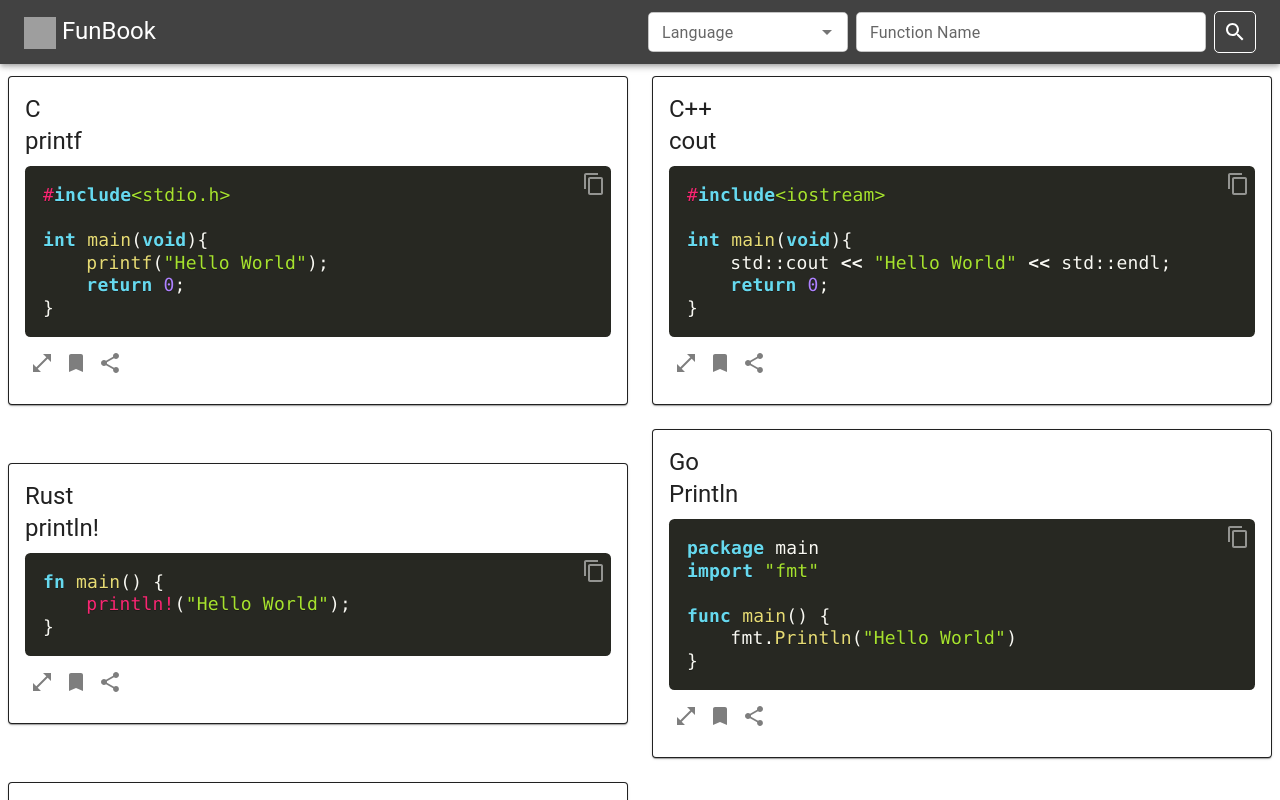
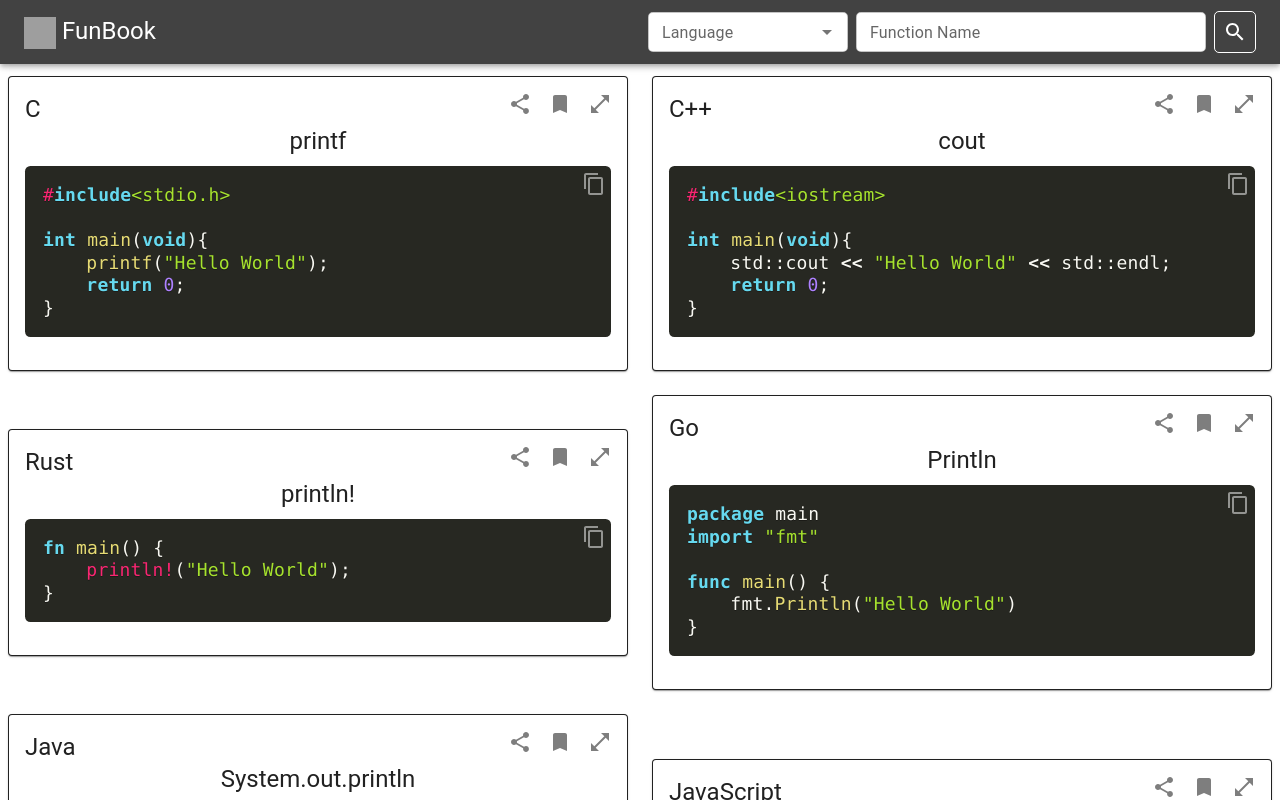
Before and after one commit to yashikota/funbook, a React (Vite) app: page / in a window 1280 px wide. Shown: the top 800 px of the page. Built offline with nearby package versions, Linux system fonts and the light colour scheme; grey boxes are pictures that could not be loaded.

Commit message:
update icon position

```diff
--- a/src/components/Buttons/BookMark.tsx
+++ b/src/components/Buttons/BookMark.tsx
@@ -6,9 +6,9 @@ export default function BookMarkButton() {
         <IconButton
             size="small"
             sx={{
-                position: "relative",
-                top: 0,
-                right: 0,
+                position: "absolute",
+                top: 10,
+                right: 50,
                 color: "black",
                 opacity: 0.5,
                 transition: "opacity 0.2s ease-in-out",
--- a/src/components/Buttons/Modal.tsx
+++ b/src/components/Buttons/Modal.tsx
@@ -1,8 +1,9 @@
 import { useState } from "react";
-import OpenInFullIcon from "@mui/icons-material/OpenInFull";
 import { IconButton } from "@mui/material";
 import { Box, Modal, Typography } from "@mui/material";
 
+import OpenInFullIcon from "@mui/icons-material/OpenInFull";
+import CloseIcon from "@mui/icons-material/Close";
 
 export default function ModalButton() {
     const [modalOpen, setModalOpen] = useState(false);
@@ -28,9 +29,9 @@ export default function ModalButton() {
             size="small"
             onClick={handleModalOpen}
             sx={{
-                position: "relative",
-                top: 0,
-                right: 0,
+                position: "absolute",
+                top: 10,
+                right: 10,
                 color: "black",
                 opacity: 0.5,
                 transition: "opacity 0.2s ease-in-out",
@@ -48,6 +49,14 @@ export default function ModalButton() {
                 aria-describedby="modal-modal-description"
             >
                 <Box sx={style}>
+                    <Box sx={{
+                        height: 0,
+                        textAlign: "right",
+                    }}>
+                        <IconButton onClick={handleModalClose}>
+                            <CloseIcon />
+                        </IconButton>
+                    </Box>
                     <Typography id="modal-modal-title" variant="h6" component="h2">
                         関数名
                     </Typography>
--- a/src/components/Buttons/Share.tsx
+++ b/src/components/Buttons/Share.tsx
@@ -6,9 +6,9 @@ export default function ShareButton() {
         <IconButton
             size="small"
             sx={{
-                position: "relative",
-                top: 0,
-                right: 0,
+                position: "absolute",
+                top: 10,
+                right: 90,
                 color: "black",
                 opacity: 0.5,
                 transition: "opacity 0.2s ease-in-out",
--- a/src/components/Card.tsx
+++ b/src/components/Card.tsx
@@ -14,7 +14,7 @@ export const MediaCard = (props: { language: string; func: string; code: string;
 
     return (
         <>
-            <Card sx={{ margin: "auto", border: 1 }}>
+            <Card sx={{ margin: "auto", border: 1, position: "relative" }}>
                 <CardContent>
 
                     {/* 言語名 */}
@@ -30,7 +30,7 @@ export const MediaCard = (props: { language: string; func: string; code: string;
                     <Typography
                         variant="h5"
                         component="div"
-                        textAlign="left"
+                        textAlign="center"
                     >
                         {func}
                     </Typography>
@@ -39,9 +39,9 @@ export const MediaCard = (props: { language: string; func: string; code: string;
                     <SourceCode language={language} code={code} />
 
                     {/* ボタン */}
+                    <ShareButton />
+                    <BookMarkButton />
                     <ModalButton />
-                    <BookMarkButton />
-                    <ShareButton />
 
                 </CardContent>
             </Card >
```
